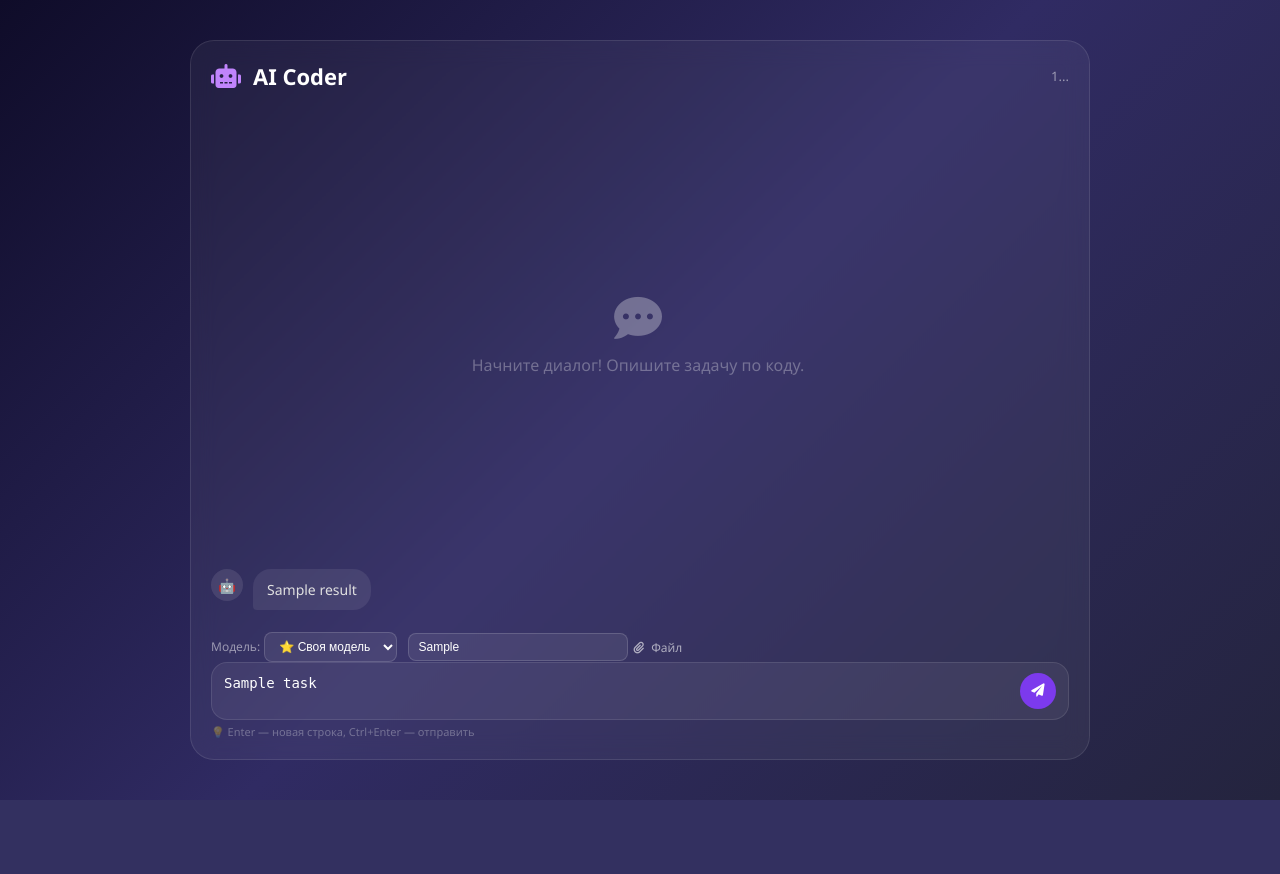
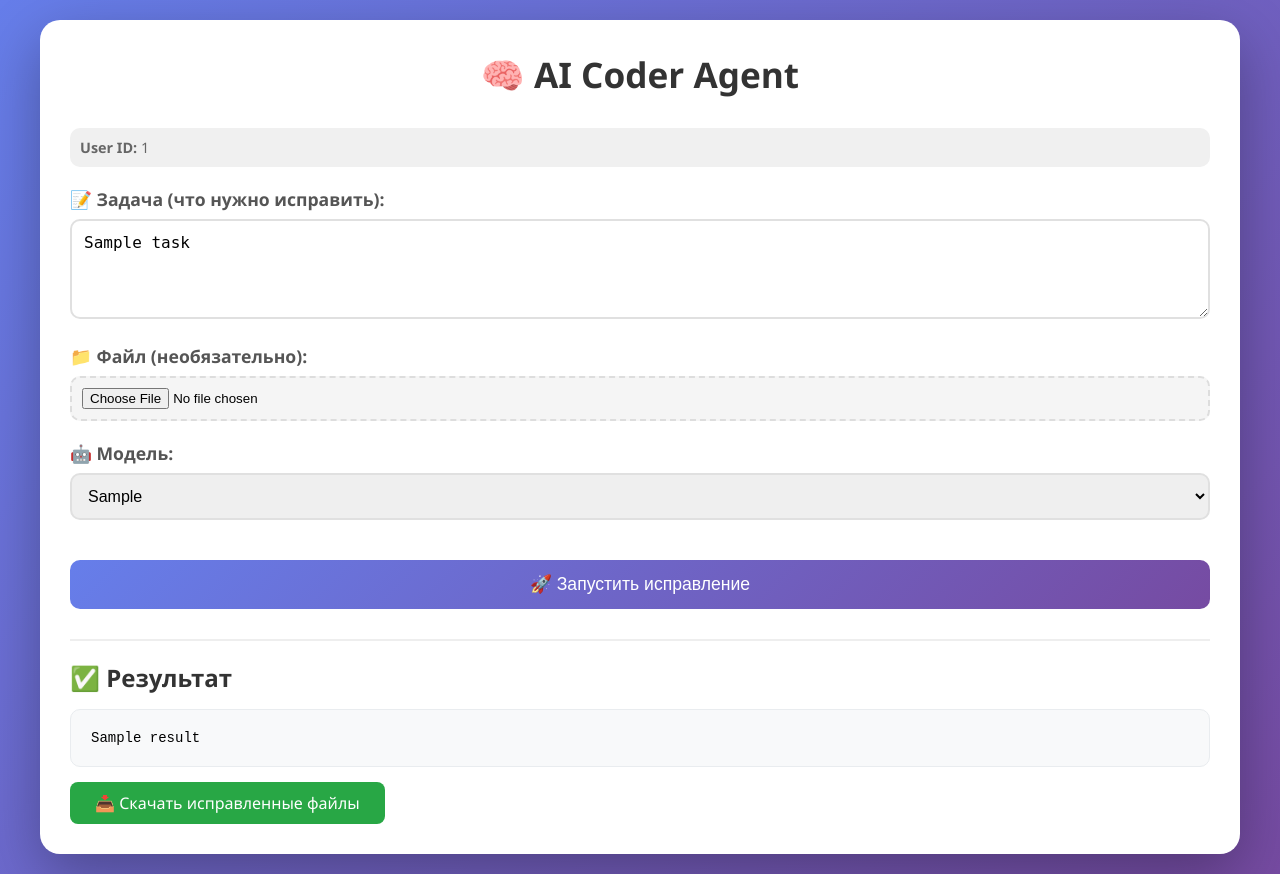
Before and after one commit to mrvan1000000-boop/kvgai-ai-coder, a Flask app: template templates/ai_coder.html in a window 1280 px wide. Before the commit the page ends 800 px from the top, so only its background shows below. Run offline with Flask 3, Linux system fonts and the light colour scheme; the template is opened without the code that fills it: most values are stand-ins (such as "Sample title", 1, 10 or a date in 2020).

Commit message:
Add files via upload

```diff
--- a/templates/ai_coder.html
+++ b/templates/ai_coder.html
@@ -3,183 +3,249 @@
 <head>
     <meta charset="UTF-8">
     <meta name="viewport" content="width=device-width, initial-scale=1.0">
-    <title>AI Coder - Чат с нейросетью</title>
-    <link rel="stylesheet" href="https://cdnjs.cloudflare.com/ajax/libs/font-awesome/6.0.0-beta3/css/all.min.css">
+    <title>AI Coder - Исправление кода</title>
     <style>
-        * { margin:0; padding:0; box-sizing:border-box; }
+        * {
+            margin: 0;
+            padding: 0;
+            box-sizing: border-box;
+        }
+
         body {
-            font-family: 'Segoe UI', system-ui, -apple-system, sans-serif;
-            background: linear-gradient(135deg, #0f0c29, #302b63, #24243e);
+            font-family: 'Segoe UI', Tahoma, Geneva, Verdana, sans-serif;
+            background: linear-gradient(135deg, #667eea 0%, #764ba2 100%);
             min-height: 100vh;
-            display: flex;
-            align-items: center;
-            justify-content: center;
             padding: 20px;
         }
-        .chat-container {
-            width: 100%; max-width: 900px; height: 90vh;
-            display: flex; flex-direction: column;
-            background: rgba(255,255,255,0.05);
-            backdrop-filter: blur(12px);
-            border-radius: 24px;
-            border: 1px solid rgba(255,255,255,0.1);
-            padding: 20px;
+
+        .container {
+            max-width: 1200px;
+            margin: 0 auto;
+            background: white;
+            border-radius: 20px;
+            padding: 30px;
+            box-shadow: 0 20px 60px rgba(0,0,0,0.3);
         }
-        .chat-header {
-            display: flex; align-items: center; gap: 12px; margin-bottom: 20px;
+
+        h1 {
+            color: #333;
+            margin-bottom: 30px;
+            font-size: 2.2em;
+            text-align: center;
         }
-        .chat-header i { font-size:24px; color:#c084fc; }
-        .chat-header h1 { font-size:22px; color:#fff; font-weight:600; }
-        .chat-header span { margin-left:auto; font-size:13px; color:rgba(255,255,255,0.5); }
-        .messages-area {
-            flex:1; overflow-y:auto; padding-right: 4px; margin-bottom: 16px;
-            display: flex; flex-direction: column; gap: 10px;
+
+        .form-group {
+            margin-bottom: 20px;
         }
-        .messages-area::-webkit-scrollbar { width:4px; }
-        .messages-area::-webkit-scrollbar-track { background:transparent; }
-        .messages-area::-webkit-scrollbar-thumb { background:rgba(255,255,255,0.2); border-radius:4px; }
-        .message {
-            display: flex; gap: 10px; max-width: 85%;
+
+        label {
+            display: block;
+            margin-bottom: 8px;
+            color: #555;
+            font-weight: 600;
+            font-size: 1.1em;
         }
-        .message.user { align-self: flex-end; flex-direction: row-reverse; }
-        .message.assistant { align-self: flex-start; }
-        .message .avatar {
-            width: 32px; height: 32px; border-radius: 50%; flex-shrink: 0;
-            display: flex; align-items: center; justify-content: center; font-size: 14px;
-            background: rgba(255,255,255,0.1); color: #fff;
+
+        textarea, input[type="text"], select {
+            width: 100%;
+            padding: 12px;
+            border: 2px solid #e0e0e0;
+            border-radius: 10px;
+            font-size: 16px;
+            transition: border-color 0.3s;
         }
-        .message.user .avatar { background: #7c3aed; }
-        .message .bubble {
-            padding: 10px 14px; border-radius: 18px; font-size: 14px; line-height: 1.5;
-            word-wrap: break-word; white-space: pre-wrap;
+
+        textarea:focus, input[type="text"]:focus, select:focus {
+            outline: none;
+            border-color: #667eea;
         }
-        .message.user .bubble {
-            background: #7c3aed; color: #fff;
-            border-bottom-right-radius: 4px;
+
+        textarea {
+            min-height: 100px;
+            resize: vertical;
         }
-        .message.assistant .bubble {
-            background: rgba(255,255,255,0.08); color: #e0e0e0;
-            border-bottom-left-radius: 4px;
-        }
-        .input-area {
-            display: flex; gap: 10px; align-items: center;
-            background: rgba(255,255,255,0.06);
-            border-radius: 16px; padding: 8px 12px;
-            border: 1px solid rgba(255,255,255,0.1);
-        }
-        .input-area textarea {
-            flex:1; background: transparent; border: none; color: #fff; font-size: 14px;
-            resize: none; min-height: 24px; max-height: 80px; padding: 4px 0;
-        }
-        .input-area textarea::placeholder { color: rgba(255,255,255,0.35); }
-        .input-area textarea:focus { outline: none; }
-        .input-area button {
-            background: #7c3aed; border: none; color: #fff; width: 36px; height: 36px;
-            border-radius: 50%; cursor: pointer; transition: 0.2s;
-            display: flex; align-items: center; justify-content: center;
-        }
-        .input-area button:hover { background: #6d28d9; transform: scale(1.05); }
-        .input-tools {
-            display: flex; gap: 6px; align-items: center; margin-top: 6px;
-        }
-        .input-tools select, .input-tools input[type="text"] {
-            background: rgba(255,255,255,0.08); border: 1px solid rgba(255,255,255,0.15);
-            color: #fff; padding: 6px 10px; border-radius: 8px; font-size: 12px;
+
+        input[type="file"] {
+            padding: 10px;
+            background: #f5f5f5;
+            border: 2px dashed #ddd;
+            border-radius: 10px;
+            width: 100%;
             cursor: pointer;
         }
-        .input-tools select:focus, .input-tools input[type="text"]:focus { outline: none; border-color: #7c3aed; }
-        .input-tools label { color: rgba(255,255,255,0.6); font-size: 12px; cursor: pointer; }
-        .input-tools label i { margin-right: 4px; }
-        .hidden { display: none !important; }
-        .shortcut-hint { font-size: 11px; color: rgba(255,255,255,0.3); margin-top: 4px; }
+
+        button {
+            background: linear-gradient(135deg, #667eea 0%, #764ba2 100%);
+            color: white;
+            border: none;
+            padding: 14px 40px;
+            font-size: 1.1em;
+            border-radius: 10px;
+            cursor: pointer;
+            transition: transform 0.3s, box-shadow 0.3s;
+            display: block;
+            margin: 20px auto 0;
+            width: 100%;
+        }
+
+        button:hover {
+            transform: translateY(-2px);
+            box-shadow: 0 10px 25px rgba(102, 126, 234, 0.4);
+        }
+
+        .user-id {
+            background: #f0f0f0;
+            padding: 10px;
+            border-radius: 10px;
+            margin-bottom: 20px;
+            font-size: 0.9em;
+            color: #666;
+            word-break: break-all;
+        }
+
+        .result-container {
+            margin-top: 30px;
+            border-top: 2px solid #eee;
+            padding-top: 20px;
+        }
+
+        .result-container h2 {
+            color: #333;
+            margin-bottom: 15px;
+        }
+
+        .result-text {
+            background: #f8f9fa;
+            border: 1px solid #e9ecef;
+            border-radius: 10px;
+            padding: 20px;
+            white-space: pre-wrap;
+            font-family: 'Courier New', monospace;
+            font-size: 14px;
+            max-height: 600px;
+            overflow-y: auto;
+        }
+
+        .download-link {
+            display: inline-block;
+            margin-top: 15px;
+            padding: 10px 25px;
+            background: #28a745;
+            color: white;
+            text-decoration: none;
+            border-radius: 8px;
+            transition: background 0.3s;
+        }
+
+        .download-link:hover {
+            background: #218838;
+        }
+
+        .model-selector {
+            display: flex;
+            gap: 20px;
+            align-items: flex-start;
+        }
+
+        .model-selector > div {
+            flex: 1;
+        }
+
+        @media (max-width: 768px) {
+            .container {
+                padding: 20px;
+            }
+
+            .model-selector {
+                flex-direction: column;
+                gap: 10px;
+            }
+
+            h1 {
+                font-size: 1.8em;
+            }
+        }
+
+        .spinner {
+            display: none;
+            margin: 20px auto;
+            width: 50px;
+            height: 50px;
+            border: 4px solid #f3f3f3;
+            border-top: 4px solid #667eea;
+            border-radius: 50%;
+            animation: spin 1s linear infinite;
+        }
+
+        @keyframes spin {
+            0% { transform: rotate(0deg); }
+            100% { transform: rotate(360deg); }
+        }
     </style>
 </head>
 <body>
-<div class="chat-container">
-    <div class="chat-header">
-        <i class="fas fa-robot"></i>
-        <h1>AI Coder</h1>
-        <span>{{ user_id[:8] }}...</span>
-    </div>
+    <div class="container">
+        <h1>🧠 AI Coder Agent</h1>
 
-    <div class="messages-area" id="messagesArea">
-        {% if messages %}
-            {% for msg in messages %}
-                <div class="message {{ msg.role }}">
-                    <div class="avatar">{{ '👤' if msg.role == 'user' else '🤖' }}</div>
-                    <div class="bubble">{{ msg.content }}</div>
+        <div class="user-id">
+            <strong>User ID:</strong> {{ user_id }}
+        </div>
+
+        <form method="post" enctype="multipart/form-data" id="coderForm">
+            <div class="form-group">
+                <label for="task">📝 Задача (что нужно исправить):</label>
+                <textarea name="task" id="task" placeholder="Опишите, что нужно исправить в коде..." required>{{ task }}</textarea>
+            </div>
+
+            <div class="form-group">
+                <label for="file">📁 Файл (необязательно):</label>
+                <input type="file" name="file" id="file" accept=".py,.js,.html,.css,.txt,.zip,.rar">
+            </div>
+
+            <div class="model-selector">
+                <div class="form-group">
+                    <label for="model">🤖 Модель:</label>
+                    <select name="model" id="model">
+                        {% for m in available_models %}
+                        <option value="{{ m }}" {% if m == selected_model %}selected{% endif %}>{{ m }}</option>
+                        {% endfor %}
+                        <option value="custom">Своя модель</option>
+                    </select>
                 </div>
-            {% endfor %}
-        {% else %}
-            <div style="text-align:center;margin:auto;color:rgba(255,255,255,0.3);">
-                <i class="fas fa-comment-dots" style="font-size:48px;margin-bottom:12px;"></i>
-                <p>Начните диалог! Опишите задачу по коду.</p>
+
+                <div class="form-group" id="customModelGroup" style="display: none;">
+                    <label for="custom_model">🔧 Своя модель:</label>
+                    <input type="text" name="custom_model" id="custom_model" placeholder="openrouter:model_name или groq:model_name">
+                </div>
             </div>
-        {% endif %}
+
+            <input type="hidden" name="user_id" value="{{ user_id }}">
+
+            <button type="submit">🚀 Запустить исправление</button>
+        </form>
+
+        <div class="spinner" id="spinner"></div>
+
         {% if result %}
-            <div class="message assistant">
-                <div class="avatar">🤖</div>
-                <div class="bubble">{{ result }}</div>
-            </div>
+        <div class="result-container">
+            <h2>✅ Результат</h2>
+            <div class="result-text">{{ result }}</div>
+            {% if download %}
+            <a href="{{ download }}" class="download-link" download>📥 Скачать исправленные файлы</a>
+            {% endif %}
+        </div>
         {% endif %}
     </div>
 
-    <form method="post" enctype="multipart/form-data" id="chatForm">
-        <input type="hidden" name="user_id" value="{{ user_id }}">
-        <div class="input-tools">
-            <span>
-                <label for="modelSelect" style="color:rgba(255,255,255,0.5);font-size:12px;">Модель:</label>
-                <select name="model" id="modelSelect" onchange="toggleCustomModel()">
-                    {% for m in available_models %}
-                        <option value="{{ m }}" {% if m == selected_model %}selected{% endif %}>{{ m.split(':')[1] }}</option>
-                    {% endfor %}
-                    <option value="custom" {% if selected_model not in available_models %}selected{% endif %}>⭐ Своя модель</option>
-                </select>
-                <input type="text" name="custom_model" id="customModelInput"
-                       placeholder="Например: deepseek/deepseek-v4-flash"
-                       value="{{ custom_model if custom_model else '' }}"
-                       class="{% if selected_model not in available_models %}{% else %}hidden{% endif %}"
-                       style="margin-left:6px;width:220px;">
-            </span>
-            <label for="fileUpload">
-                <i class="fas fa-paperclip"></i> Файл
-                <input type="file" name="file" id="fileUpload" style="display:none;">
-            </label>
-        </div>
+    <script>
+        document.getElementById('model').addEventListener('change', function() {
+            const customGroup = document.getElementById('customModelGroup');
+            customGroup.style.display = this.value === 'custom' ? 'block' : 'none';
+        });
 
-        <div class="input-area">
-            <textarea name="task" id="taskInput" placeholder="Опишите задачу по коду... (Ctrl+Enter для отправки)" required>{{ task }}</textarea>
-            <button type="submit"><i class="fas fa-paper-plane"></i></button>
-        </div>
-        <div class="shortcut-hint">💡 Enter — новая строка, Ctrl+Enter — отправить</div>
-    </form>
-</div>
-
-<script>
-    function toggleCustomModel() {
-        const select = document.getElementById('modelSelect');
-        const customInput = document.getElementById('customModelInput');
-        if (select.value === 'custom') {
-            customInput.classList.remove('hidden');
-        } else {
-            customInput.classList.add('hidden');
-            customInput.value = '';
-        }
-    }
-
-    // Ctrl+Enter для отправки
-    document.getElementById('taskInput').addEventListener('keydown', function(e) {
-        if (e.ctrlKey && e.key === 'Enter') {
-            e.preventDefault();
-            document.getElementById('chatForm').submit();
-        }
-    });
-
-    // Автоскролл вниз при загрузке
-    const area = document.getElementById('messagesArea');
-    if (area) {
-        area.scrollTop = area.scrollHeight;
-    }
-</script>
+        document.getElementById('coderForm').addEventListener('submit', function() {
+            document.getElementById('spinner').style.display = 'block';
+        });
+    </script>
 </body>
 </html>
```
